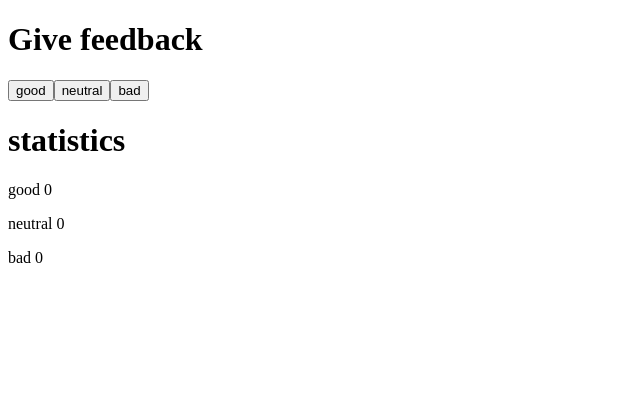
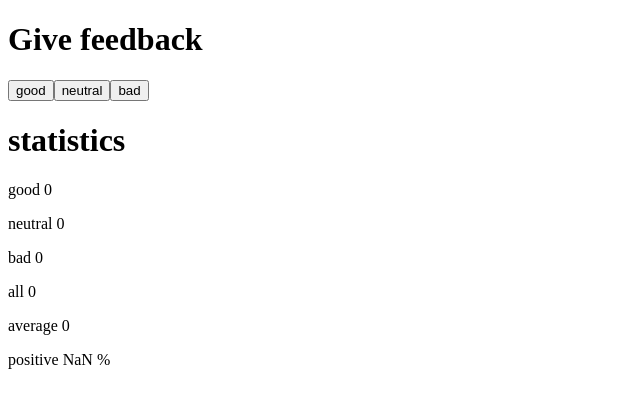
Before and after one commit to kwaref/fullstack-open-2023, a React (Vite) app in the folder part1/unicafe/: page / in a window 1280 px wide. Shown: the top 408 px of the page, without its empty margins (0-640 px from the left). Built offline with nearby package versions, Linux system fonts and the light colour scheme.

Commit message:
feat: 1.7 done

```diff
--- a/part1/unicafe/src/App.jsx
+++ b/part1/unicafe/src/App.jsx
@@ -4,6 +4,10 @@ const App = () => {
   const [good, setGood] = useState(0)
   const [neutral, setNeutral] = useState(0)
   const [bad, setBad] = useState(0)
+
+  const average = () => (good + neutral + bad)/3
+  const all = () => (good + neutral + bad)
+  // const positive = () =>
 
   return (
     <>
@@ -23,6 +27,9 @@ const App = () => {
       <p>good {good}</p>
       <p>neutral {neutral}</p>
       <p>bad {bad}</p>
+      <p>all {all()}</p>
+      <p>average {average()}</p>
+      <p>positive {good/all()} %</p>
     </>
   )
 }
```
